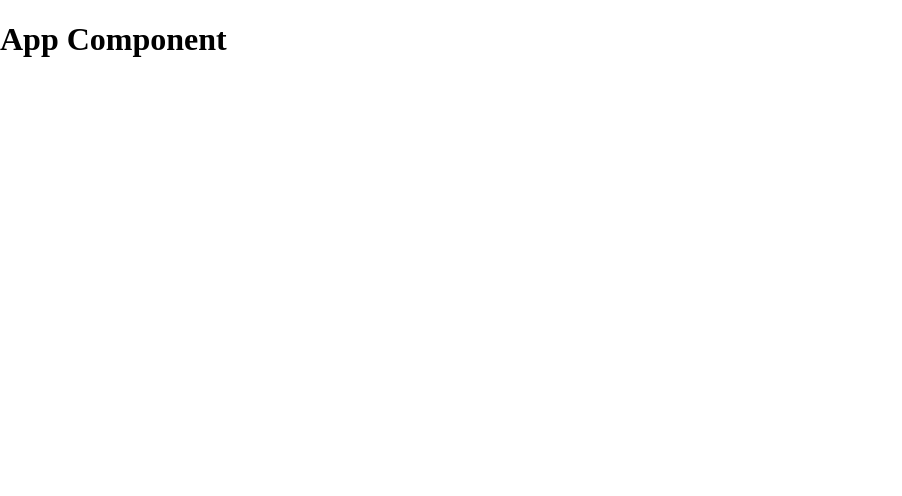
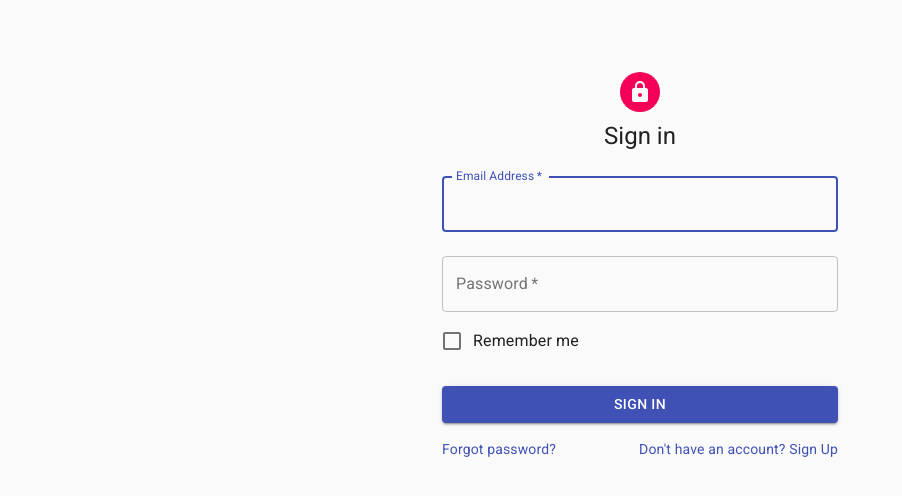
Before and after one commit to Catalin-Chiorean/react-online-test, a React (Create React App) app: page / in a window 1280 px wide. Shown: the top 496 px of the page, without its empty margins (0-902 px from the left). Built offline with nearby package versions, Linux system fonts and the light colour scheme.

Commit message:
Added LogIn component Added App Icon

```diff
--- a/public/index.html
+++ b/public/index.html
@@ -2,7 +2,7 @@
 <html lang="en">
   <head>
     <meta charset="utf-8" />
-    <link rel="icon" href="%PUBLIC_URL%/favicon.ico" />
+    <link rel="icon" href="%PUBLIC_URL%/appIcon.ico" />
     <meta name="viewport" content="width=device-width, initial-scale=1" />
     <meta name="theme-color" content="#000000" />
     <meta
@@ -19,7 +19,7 @@
       work correctly both with client-side routing and a non-root public URL.
       Learn how to configure a non-root public URL by running `npm run build`.
     -->
-    <title>React App</title>
+    <title>Online Test</title>
   </head>
   <body>
     <noscript>You need to enable JavaScript to run this app.</noscript>
--- a/src/App.js
+++ b/src/App.js
@@ -1,9 +1,9 @@
+import LogIn from './LogIn';
+
 function App() {
   return (
     <div className="App">
-      <div className="content">
-        <h1>App Component</h1>
-      </div>
+      <LogIn></LogIn>
     </div>
   );
 }
--- /dev/null
+++ b/src/LogIn.js
@@ -0,0 +1,100 @@
+import React from 'react';
+import Avatar from '@material-ui/core/Avatar';
+import Button from '@material-ui/core/Button';
+import CssBaseline from '@material-ui/core/CssBaseline';
+import TextField from '@material-ui/core/TextField';
+import FormControlLabel from '@material-ui/core/FormControlLabel';
+import Checkbox from '@material-ui/core/Checkbox';
+import Link from '@material-ui/core/Link';
+import Grid from '@material-ui/core/Grid';
+import LockIcon from '@material-ui/icons/Lock';
+import Typography from '@material-ui/core/Typography';
+import { makeStyles } from '@material-ui/core/styles';
+import Container from '@material-ui/core/Container';
+
+const useStyles = makeStyles((theme) => ({
+  paper: {
+    marginTop: theme.spacing(8),
+    display: 'flex',
+    flexDirection: 'column',
+    alignItems: 'center',
+  },
+  avatar: {
+    margin: theme.spacing(1),
+    backgroundColor: theme.palette.secondary.main,
+  },
+  form: {
+    width: '100%', // Fix IE 11 issue.
+    marginTop: theme.spacing(1),
+  },
+  submit: {
+    margin: theme.spacing(3, 0, 2),
+  },
+}));
+
+export default function SignIn() {
+  const classes = useStyles();
+
+  return (
+    <Container component="main" maxWidth="xs">
+      <CssBaseline />
+      <div className={classes.paper}>
+        <Avatar className={classes.avatar}>
+            <LockIcon />
+        </Avatar>
+        <Typography component="h1" variant="h5">
+          Sign in
+        </Typography>
+        <form className={classes.form} noValidate>
+          <TextField
+            variant="outlined"
+            margin="normal"
+            required
+            fullWidth
+            id="email"
+            label="Email Address"
+            name="email"
+            autoComplete="email"
+            autoFocus
+          />
+          <TextField
+            variant="outlined"
+            margin="normal"
+            required
+            fullWidth
+            name="password"
+            label="Password"
+            type="password"
+            id="password"
+            autoComplete="current-password"
+          />
+          <FormControlLabel
+            control={<Checkbox value="remember" color="primary" />}
+            label="Remember me"
+          />
+          <Button
+            type="submit"
+            fullWidth
+            variant="contained"
+            color="primary"
+            className={classes.submit}
+          >
+            Sign In
+          </Button>
+          <Grid container>
+            <Grid item xs>
+              <Link href="#" variant="body2">
+                Forgot password?
+              </Link>
+            </Grid>
+            <Grid item>
+              <Link href="#" variant="body2">
+                {"Don't have an account? Sign Up"}
+              </Link>
+            </Grid>
+          </Grid>
+        </form>
+      </div>
+    </Container>
+  );
+}
```
Also changed, not shown: 2 other files (tests, documents, lock files or other folders).
